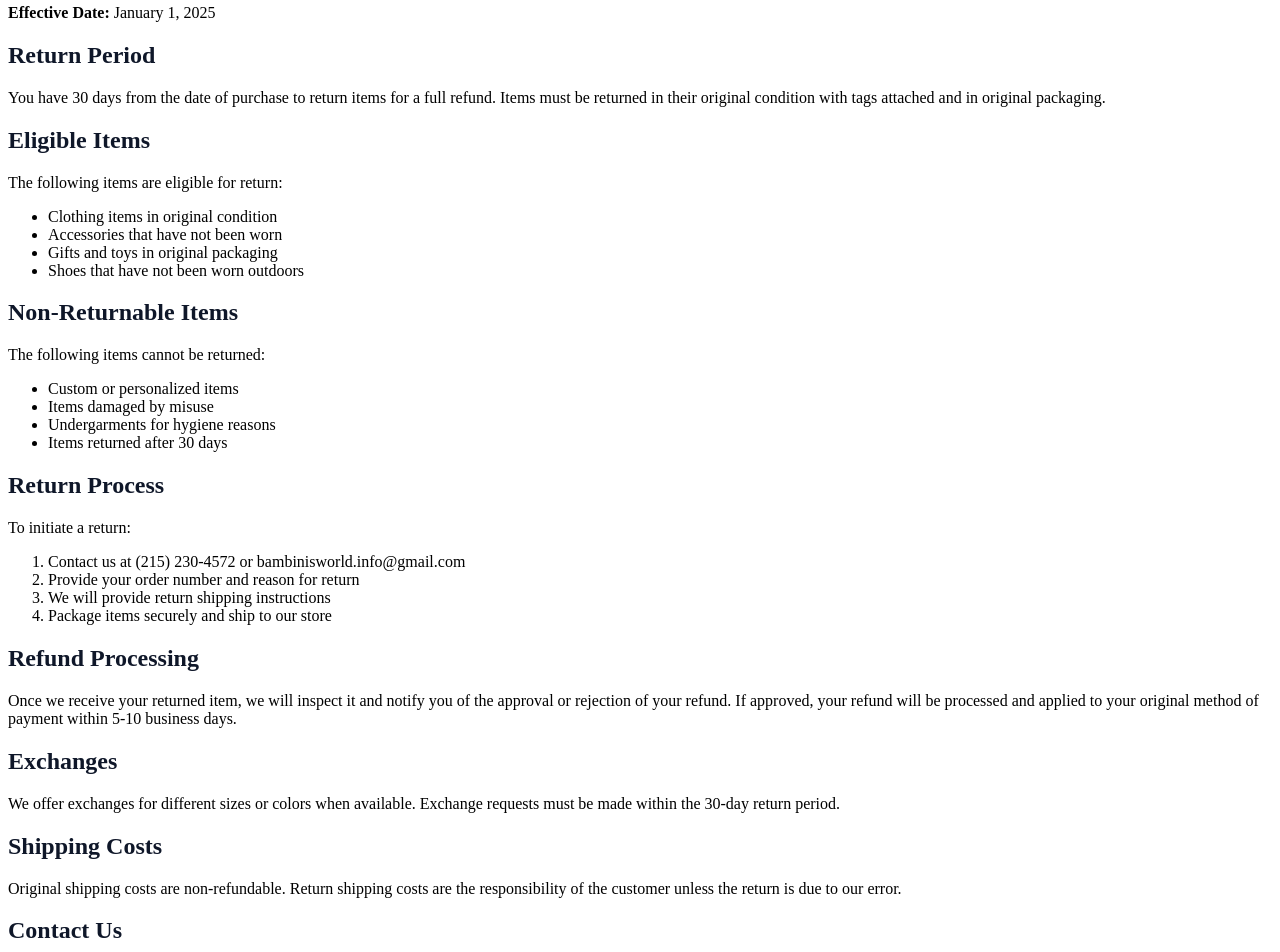
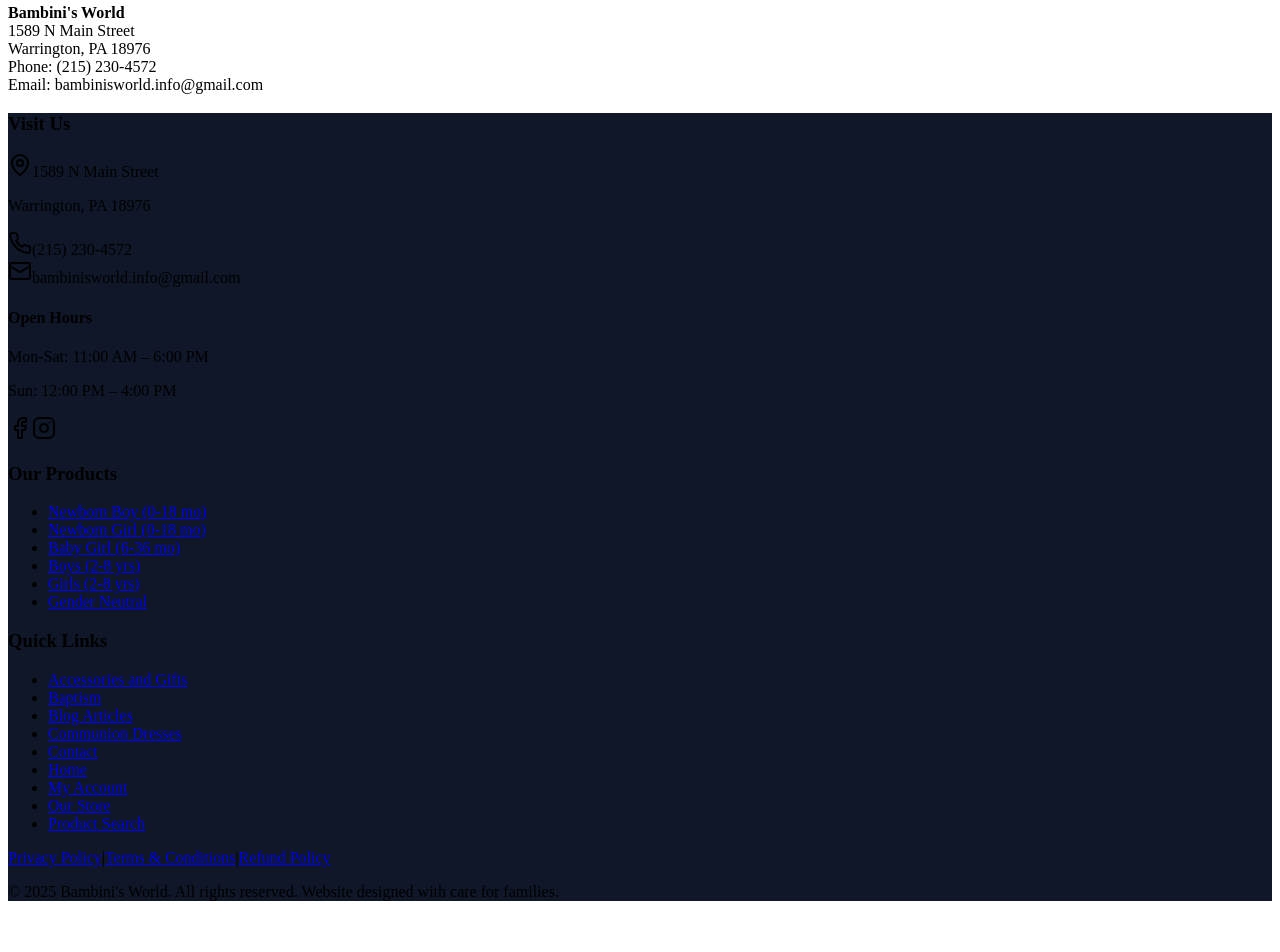
Before and after one commit to websitewannabe/Bambini, a React (Vite) app in the folder client/: page /refund-policy in a window 1280 px wide. Shown: the part 480-1432 px from the top of the page. After the commit the page ends 1397 px from the top, so only its background shows below. Built offline with nearby package versions, Linux system fonts and the light colour scheme.

Commit message:
Checkpoint before assistant change: Update return and exchange policies on the website to reflect current rules
Replaces the old refund policy with the new return/exchange policy on refund-policy.tsx.

Replit-Commit-Author: Assistant

```diff
--- a/client/src/pages/refund-policy.tsx
+++ b/client/src/pages/refund-policy.tsx
@@ -6,67 +6,7 @@ export default function RefundPolicy() {
         <div className="max-w-4xl mx-auto bg-white rounded-lg shadow-sm p-8">
           <h1 className="text-3xl font-bold text-navy mb-6">Refund Policy</h1>
           <div className="prose prose-lg max-w-none">
-            <p className="text-gray-600 mb-4">
-              <strong>Effective Date:</strong> January 1, 2025
-            </p>
 
-            <h2 className="text-2xl font-semibold text-navy mt-6 mb-4">Return Period</h2>
-            <p className="mb-4">
-              You have 30 days from the date of purchase to return items for a full refund. Items must be returned in their original condition with tags attached and in original packaging.
-            </p>
-
-            <h2 className="text-2xl font-semibold text-navy mt-6 mb-4">Eligible Items</h2>
-            <p className="mb-4">
-              The following items are eligible for return:
-            </p>
-            <ul className="list-disc pl-6 mb-4">
-              <li>Clothing items in original condition</li>
-              <li>Accessories that have not been worn</li>
-              <li>Gifts and toys in original packaging</li>
-              <li>Shoes that have not been worn outdoors</li>
-            </ul>
-
-            <h2 className="text-2xl font-semibold text-navy mt-6 mb-4">Non-Returnable Items</h2>
-            <p className="mb-4">
-              The following items cannot be returned:
-            </p>
-            <ul className="list-disc pl-6 mb-4">
-              <li>Custom or personalized items</li>
-              <li>Items damaged by misuse</li>
-              <li>Undergarments for hygiene reasons</li>
-              <li>Items returned after 30 days</li>
-            </ul>
-
-            <h2 className="text-2xl font-semibold text-navy mt-6 mb-4">Return Process</h2>
-            <p className="mb-4">
-              To initiate a return:
-            </p>
-            <ol className="list-decimal pl-6 mb-4">
-              <li>Contact us at (215) 230-4572 or bambinisworld.info@gmail.com</li>
-              <li>Provide your order number and reason for return</li>
-              <li>We will provide return shipping instructions</li>
-              <li>Package items securely and ship to our store</li>
-            </ol>
-
-            <h2 className="text-2xl font-semibold text-navy mt-6 mb-4">Refund Processing</h2>
-            <p className="mb-4">
-              Once we receive your returned item, we will inspect it and notify you of the approval or rejection of your refund. If approved, your refund will be processed and applied to your original method of payment within 5-10 business days.
-            </p>
-
-            <h2 className="text-2xl font-semibold text-navy mt-6 mb-4">Exchanges</h2>
-            <p className="mb-4">
-              We offer exchanges for different sizes or colors when available. Exchange requests must be made within the 30-day return period.
-            </p>
-
-            <h2 className="text-2xl font-semibold text-navy mt-6 mb-4">Shipping Costs</h2>
-            <p className="mb-4">
-              Original shipping costs are non-refundable. Return shipping costs are the responsibility of the customer unless the return is due to our error.
-            </p>
-
-            <h2 className="text-2xl font-semibold text-navy mt-6 mb-4">Contact Us</h2>
-            <p className="mb-4">
-              If you have any questions about our refund policy, please contact us:
-            </p>
             <p className="mb-2">
               <strong>Bambini's World</strong><br />
               1589 N Main Street<br />
```
